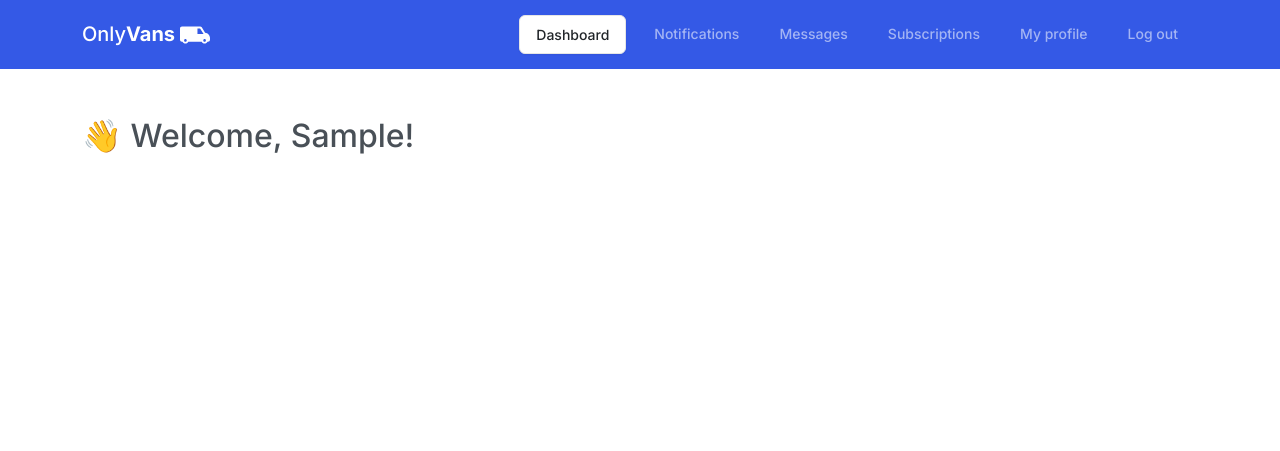
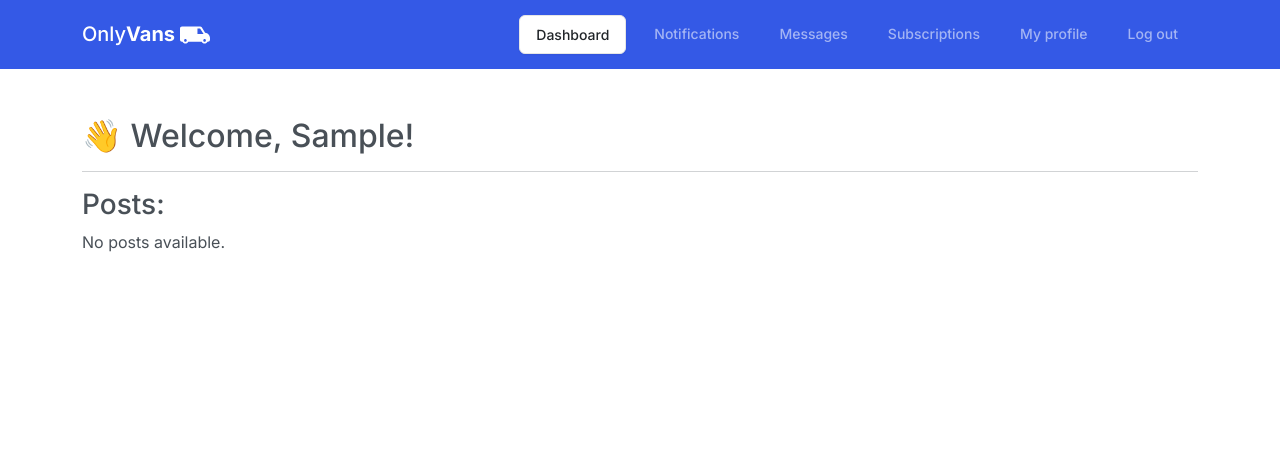
Before and after one commit to DZANGO-AEH/51442_52661_54362, a Django app: page /client/dashboard/ in a window 1280 px wide. Shown: the top 451 px of the page. Run offline with Django 5.2, Linux system fonts and the light colour scheme; the visitor is signed in with stand-in values (Sample User, id 1); data that the repository does not hold is empty; some libraries are stand-ins or nearby versions.

Commit message:
Client dashboard + navbar fixes

```diff
--- a/onlyvans/client/views.py
+++ b/onlyvans/client/views.py
@@ -3,9 +3,9 @@ from django.contrib.auth.decorators import login_required
 from django.contrib import messages
 from django.conf import settings
 from account.models import CustomUser as User
-from creator.models import Tier, Subscription
+from creator.models import Tier, Subscription, Post
 from django.urls import reverse
-
+from django.db.models import Q, Value, CharField
 from .decorators import client_required
 import stripe
 from django.http import JsonResponse, HttpResponseBadRequest, HttpResponse
@@ -13,7 +13,6 @@ from django.views.decorators.csrf import csrf_exempt
 import logging
 import datetime
 import pytz
-from django.db import IntegrityError
 
 logger = logging.getLogger(__name__)
 
@@ -21,7 +20,26 @@ logger = logging.getLogger(__name__)
 @login_required(login_url='login')
 @client_required
 def dashboard(request):
-    return render(request, 'client/dashboard.html')
+    user = request.user
+
+    # Get all active subscriptions
+    active_subscriptions = Subscription.objects.filter(user=user, status='ACTIVE')
+
+    # Get all content creators that the user is subscribed to
+    followed_creators = [sub.tier.user for sub in active_subscriptions]
+
+    # Fetch posts from the user's active subscriptions and free posts from followed content creators
+    posts = Post.objects.filter(
+        Q(user__in=followed_creators, is_free=True) |
+        Q(user__in=followed_creators, tier__in=[sub.tier for sub in active_subscriptions])
+    ).distinct().order_by('-posted_at')
+
+    posts = posts.annotate(
+        visible=Value(True, output_field=CharField())
+    )
+    return render(request, 'client/dashboard.html', {
+        'posts': posts,
+    })
 
 
 @login_required(login_url='login')
--- a/onlyvans/templates/client/dashboard.html
+++ b/onlyvans/templates/client/dashboard.html
@@ -3,5 +3,12 @@
 {% include 'messages.html' %}
 <div class="container main py-5">
     <h2>👋 Welcome, {% if user.first_name %}{{ user.first_name }}{% else %}@{{ user.username }}{% endif %}!</h2>
+    <hr>
+    <div class="row">
+        <div class="col-md-12">
+            <h3>Posts:</h3>
+            {% include 'creator/feed.html' with posts=posts %}
+        </div>
+    </div>
 </div>
 {% endblock %}
--- a/onlyvans/templates/navbar.html
+++ b/onlyvans/templates/navbar.html
@@ -25,7 +25,7 @@
                 </li>
                 <li class="nav-item">
                     <a class="{% if request.path|starts_with:'/direct_messages/' %}btn btn-secondary navbar-btn{% else %}nav-link{% endif %}"
-                       href="{% url 'direct_messages:message_threads' %}">Messages</a>
+                       href="{% url 'direct_messages:direct_messages' %}">Messages</a>
                 </li>
                 <li class="nav-item">
                     <a class="{% if request.resolver_match.url_name == 'subscriptions' %}btn btn-secondary navbar-btn{% else %}nav-link{% endif %}"
```
